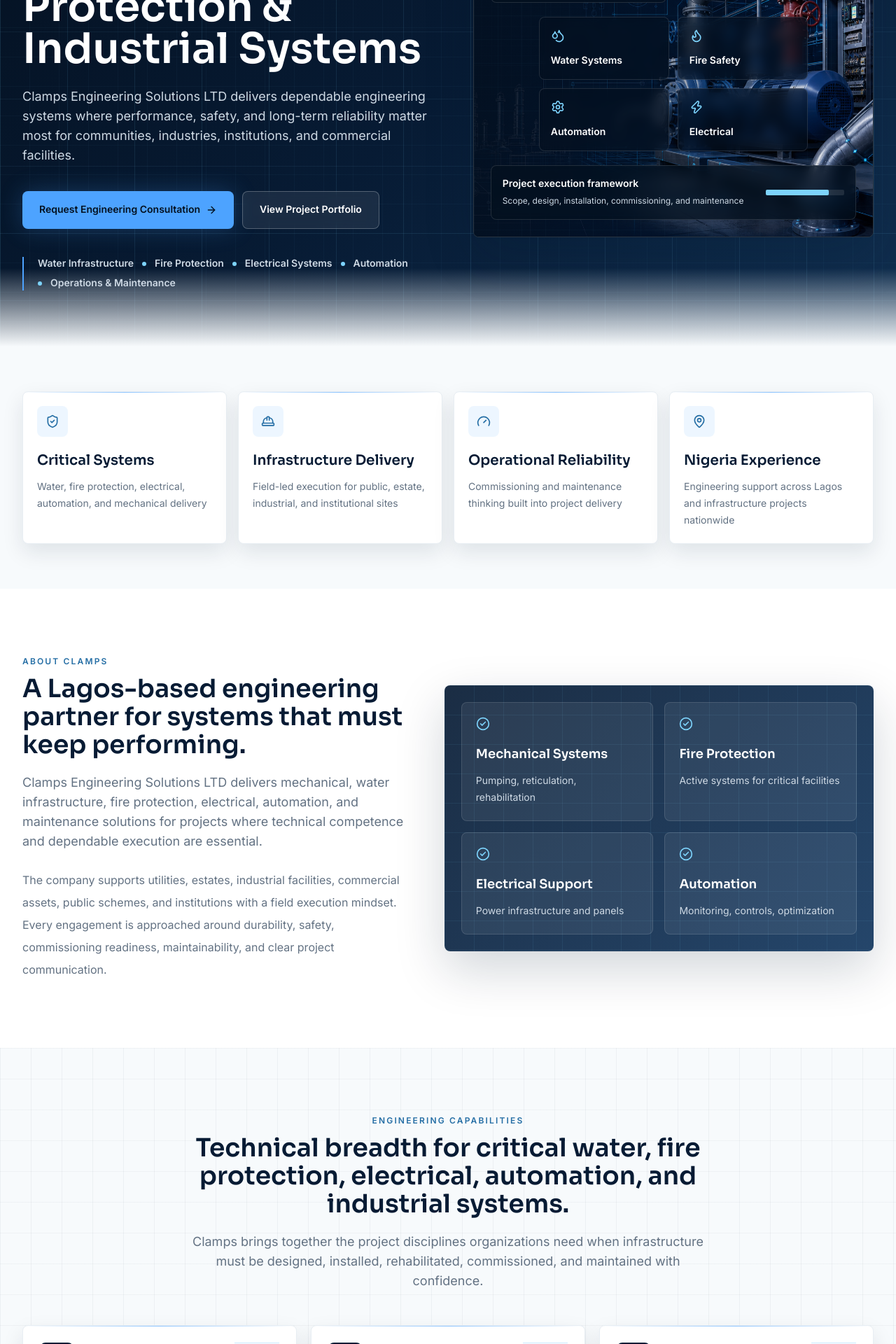
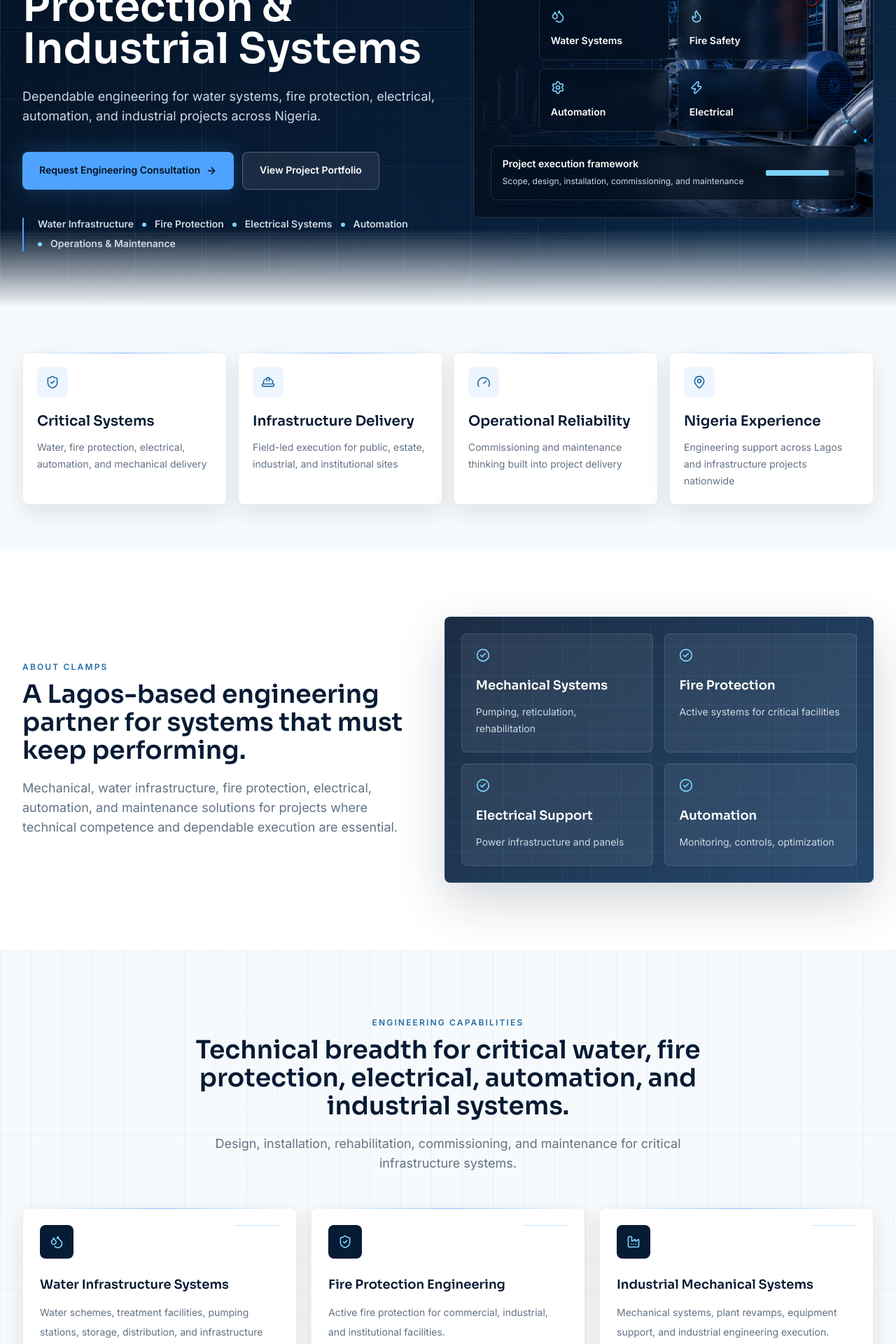
Before and after one commit to micha-tech/clampsweb, a Next.js app: page / in a window 1280 px wide. Shown: the part 420-2340 px from the top of the page at 70% size. Built offline with nearby package versions, Linux system fonts and the light colour scheme.

Commit message:
refactoring v1

```diff
--- a/src/app/page.tsx
+++ b/src/app/page.tsx
@@ -1,9 +1,4 @@
-import {
-  ArrowRight,
-  BadgeCheck,
-  CheckCircle2,
-  FileCheck2,
-} from "lucide-react";
+import { ArrowRight, CheckCircle2 } from "lucide-react";
 import Link from "next/link";
 import { CTASection } from "@/components/cta-section";
 import { FadeIn, MotionCard } from "@/components/motion";
@@ -13,7 +8,6 @@
 import { ServiceCard } from "@/components/service-card";
 import {
   capabilities,
-  credibilityPlaceholders,
   deliveryLifecycle,
   industries,
   metrics,
@@ -32,17 +26,15 @@
         <div className="section-shell relative grid min-h-[calc(100vh-5rem)] items-center gap-12 py-16 lg:grid-cols-[1.02fr_0.98fr] lg:py-20">
           <div className="min-w-0 max-w-3xl">
             <FadeIn>
-              <h1 className="max-w-full break-words font-display text-3xl font-semibold leading-tight text-white sm:text-5xl lg:text-6xl">
+              <h1 className="font-display text-3xl font-semibold leading-tight text-white sm:text-5xl lg:text-6xl">
                 Engineering Critical Infrastructure For Water, Fire Protection
                 & Industrial Systems
               </h1>
             </FadeIn>
             <FadeIn delay={0.08}>
-              <p className="mt-6 max-w-2xl break-words text-base leading-8 text-steel-200 sm:text-lg">
-                Clamps Engineering Solutions LTD delivers dependable engineering
-                systems where performance, safety, and long-term reliability
-                matter most for communities, industries, institutions, and
-                commercial facilities.
+              <p className="mt-6 max-w-2xl text-base leading-8 text-steel-200 sm:text-lg">
+                Dependable engineering for water systems, fire protection,
+                electrical, automation, and industrial projects across Nigeria.
               </p>
             </FadeIn>
             <FadeIn delay={0.14}>
@@ -108,17 +100,8 @@
             <SectionHeader
               label="About Clamps"
               title="A Lagos-based engineering partner for systems that must keep performing."
-              description="Clamps Engineering Solutions LTD delivers mechanical, water infrastructure, fire protection, electrical, automation, and maintenance solutions for projects where technical competence and dependable execution are essential."
+              description="Mechanical, water infrastructure, fire protection, electrical, automation, and maintenance solutions for projects where technical competence and dependable execution are essential."
             />
-            <FadeIn delay={0.08}>
-              <p className="mt-6 text-base leading-8 text-steel-500">
-                The company supports utilities, estates, industrial facilities,
-                commercial assets, public schemes, and institutions with a field
-                execution mindset. Every engagement is approached around
-                durability, safety, commissioning readiness, maintainability, and
-                clear project communication.
-              </p>
-            </FadeIn>
           </div>
 
           <FadeIn delay={0.12}>
@@ -160,7 +143,7 @@
           <SectionHeader
             label="Engineering Capabilities"
             title="Technical breadth for critical water, fire protection, electrical, automation, and industrial systems."
-            description="Clamps brings together the project disciplines organizations need when infrastructure must be designed, installed, rehabilitated, commissioned, and maintained with confidence."
+            description="Design, installation, rehabilitation, commissioning, and maintenance for critical infrastructure systems."
             align="center"
           />
           <div className="mt-12 grid gap-5 md:grid-cols-2 lg:grid-cols-3">
@@ -217,7 +200,7 @@
           <SectionHeader
             label="How We Deliver Engineering Projects"
             title="A disciplined project lifecycle from site assessment to operations support."
-            description="Clamps approaches engineering delivery as a connected process, reducing handover risk and improving long-term system dependability."
+            description="A connected process from site assessment to operations support, reducing handover risk and improving system dependability."
             inverse
             align="center"
           />
@@ -257,7 +240,7 @@
           <SectionHeader
             label="Industries We Serve"
             title="Built for the organizations responsible for dependable infrastructure and safe operations."
-            description="The website now gives enterprise visitors immediate signals that Clamps understands their environment, asset type, and delivery expectations."
+            description="Water utilities, manufacturing, government infrastructure, commercial real estate, industrial facilities, residential estates, and institutional facilities."
             align="center"
           />
           <div className="mt-12 grid gap-4 sm:grid-cols-2 lg:grid-cols-4">
@@ -283,15 +266,8 @@
             <SectionHeader
               label="Project Portfolio"
               title="Selected engineering work across water infrastructure, fire protection, estates, and industrial systems."
-              description="Each portfolio card highlights project category, location, engineering discipline, and a concise overview without overstating scale or claims."
+              description="Each project card highlights category, location, engineering discipline, and scope delivered."
             />
-            <FadeIn delay={0.12}>
-              <div className="rounded-lg border border-steel-100 bg-steel-50 p-5 text-sm leading-7 text-steel-600">
-                Portfolio structure is ready for real project photography,
-                client logos, completion dates, and case-study detail as those
-                assets become available.
-              </div>
-            </FadeIn>
           </div>
           <div className="mt-12 grid gap-6 md:grid-cols-2 xl:grid-cols-3">
             {projects.map((project, index) => (
@@ -311,7 +287,7 @@
             <SectionHeader
               label="Safety & Quality Commitment"
               title="Rigorous engineering, safety, and quality standards across the project lifecycle."
-              description="We maintain rigorous engineering, safety, and quality standards throughout planning, installation, commissioning, and maintenance activities."
+              description="Rigorous standards applied across planning, installation, commissioning, and maintenance."
               inverse
             />
             <div className="grid gap-5 sm:grid-cols-2">
@@ -335,41 +311,6 @@
         </div>
       </section>
 
-      <section className="overflow-hidden bg-steel-50 py-20 sm:py-24">
-        <div className="section-shell">
-          <div className="grid gap-10 lg:grid-cols-[0.9fr_1.1fr] lg:items-center">
-            <SectionHeader
-              label="Corporate Credibility"
-              title="Structured for the proof points enterprise buyers expect."
-              description="These placeholders give Clamps a clean expansion path for client logos, certifications, accreditations, engineering partners, and industry memberships."
-            />
-            <div className="grid gap-4 sm:grid-cols-2">
-              {credibilityPlaceholders.map((item, index) => (
-                <MotionCard key={item} delay={index * 0.04}>
-                  <article className="flex items-center gap-4 rounded-lg border border-dashed border-steel-200 bg-white p-5">
-                    <div className="grid h-11 w-11 place-items-center rounded-lg bg-navy-900 text-clamps-cyan">
-                      {index % 2 === 0 ? (
-                        <BadgeCheck aria-hidden className="h-5 w-5" />
-                      ) : (
-                        <FileCheck2 aria-hidden className="h-5 w-5" />
-                      )}
-                    </div>
-                    <div>
-                      <h3 className="font-display text-base font-semibold text-navy-900">
-                        {item}
-                      </h3>
-                      <p className="mt-1 text-sm text-steel-500">
-                        Ready for verified company credentials.
-                      </p>
-                    </div>
-                  </article>
-                </MotionCard>
-              ))}
-            </div>
-          </div>
-        </div>
-      </section>
-
       <CTASection />
     </main>
   );
--- a/src/components/mobile-sticky-cta.tsx
+++ b/src/components/mobile-sticky-cta.tsx
@@ -16,14 +16,10 @@
 
     const updateVisibility = () => setVisible(window.scrollY > 520);
 
-    const frame = window.requestAnimationFrame(updateVisibility);
     window.addEventListener("scroll", updateVisibility, { passive: true });
-    const interval = window.setInterval(updateVisibility, 250);
 
     return () => {
-      window.cancelAnimationFrame(frame);
       window.removeEventListener("scroll", updateVisibility);
-      window.clearInterval(interval);
     };
   }, [pathname]);
 
--- a/src/components/motion.tsx
+++ b/src/components/motion.tsx
@@ -9,10 +9,12 @@
 }>;
 
 export function FadeIn({ children, className, delay = 0 }: MotionBlockProps) {
+  const reduceMotion = useReducedMotion();
+
   return (
     <motion.div
-      initial={false}
-      animate={undefined}
+      initial={reduceMotion ? {} : { opacity: 0, y: 24 }}
+      animate={{ opacity: 1, y: 0 }}
       transition={{ duration: 0.55, ease: "easeOut", delay }}
       className={className}
     >
@@ -26,8 +28,8 @@
 
   return (
     <motion.div
-      initial={false}
-      animate={undefined}
+      initial={reduceMotion ? {} : { opacity: 0, y: 28 }}
+      animate={{ opacity: 1, y: 0 }}
       whileHover={reduceMotion ? undefined : { y: -6 }}
       transition={{ duration: 0.48, ease: "easeOut", delay }}
       className={className}
--- a/src/components/navbar.tsx
+++ b/src/components/navbar.tsx
@@ -23,21 +23,8 @@
           <BrandLogo
             variant="full"
             priority
-            className="hidden h-14 w-auto object-contain sm:block"
+            className="h-10 w-auto max-w-52 object-contain sm:h-14 sm:max-w-none"
           />
-          <BrandLogo
-            variant="mark"
-            priority
-            className="h-12 w-12 object-contain sm:hidden"
-          />
-          <span className="min-w-0 leading-tight sm:hidden">
-            <span className="block truncate font-display text-sm font-semibold text-navy-900">
-              Clamps Engineering
-            </span>
-            <span className="block text-xs font-medium text-steel-500">
-              Solutions LTD
-            </span>
-          </span>
         </Link>
 
         <div className="hidden items-center gap-7 xl:flex">
--- a/src/lib/content.ts
+++ b/src/lib/content.ts
@@ -69,7 +69,7 @@
   {
     title: "Fire Protection Engineering",
     description:
-      "Active fire protection systems for commercial, industrial, institutional, and high-risk operational facilities.",
+      "Active fire protection for commercial, industrial, and institutional facilities.",
     icon: ShieldCheck,
   },
   {
@@ -108,21 +108,21 @@
   {
     title: "Water Engineering",
     description:
-      "Design, rehabilitation, reticulation, pumping, treatment plants, and water infrastructure systems.",
+      "Design, rehabilitation, reticulation, pumping, and water treatment infrastructure.",
     icon: Droplets,
     accent: "Infrastructure systems",
   },
   {
     title: "Fire Protection Systems",
     description:
-      "Active fire protection systems for commercial, industrial, and institutional facilities.",
+      "Active fire protection for commercial, industrial, and institutional facilities.",
     icon: Flame,
     accent: "Safety-critical protection",
   },
   {
     title: "Electrical Systems",
     description:
-      "Electrical infrastructure, power systems, control panels, and engineering support.",
+      "Power infrastructure, control panels, and electrical engineering support.",
     icon: Cable,
     accent: "Power and controls",
   },
@@ -242,36 +242,30 @@
   {
     title: "Safety First",
     description:
-      "Field activity is planned around safe execution, hazard awareness, and responsible site conduct.",
+      "Planned around safe execution, hazard awareness, and responsible site conduct.",
     icon: ShieldCheck,
   },
   {
     title: "Quality Assurance",
     description:
-      "Engineering works are reviewed for specification alignment, installation quality, and performance readiness.",
+      "Engineering works reviewed for specification alignment, installation quality, and performance readiness.",
     icon: BadgeCheck,
   },
   {
     title: "Engineering Excellence",
     description:
-      "Technical decisions prioritize reliability, maintainability, operational clarity, and long-term value.",
+      "Decisions prioritize reliability, maintainability, and long-term operational value.",
     icon: HardHat,
   },
   {
     title: "Risk Management",
     description:
-      "Project planning considers operational, safety, procurement, and commissioning risks from the outset.",
+      "Project planning considers operational, safety, procurement, and commissioning risks.",
     icon: ClipboardCheck,
   },
 ];
 
-export const credibilityPlaceholders = [
-  "Client Logos",
-  "Certifications",
-  "Accreditations",
-  "Engineering Partners",
-  "Industry Memberships",
-];
+export const credibilityPlaceholders: string[] = [];
 
 export const quoteSteps = [
   "Project Inquiry Submitted",
```
Also changed, not shown: src/app/request-quote/page.tsx (+1 -25 lines), src/components/footer.tsx (+6 -5 lines), src/components/project-card.tsx (+13 -26 lines), src/components/quote-form.tsx (+3 -27 lines), 2 other files (tests, documents, lock files or other folders).
